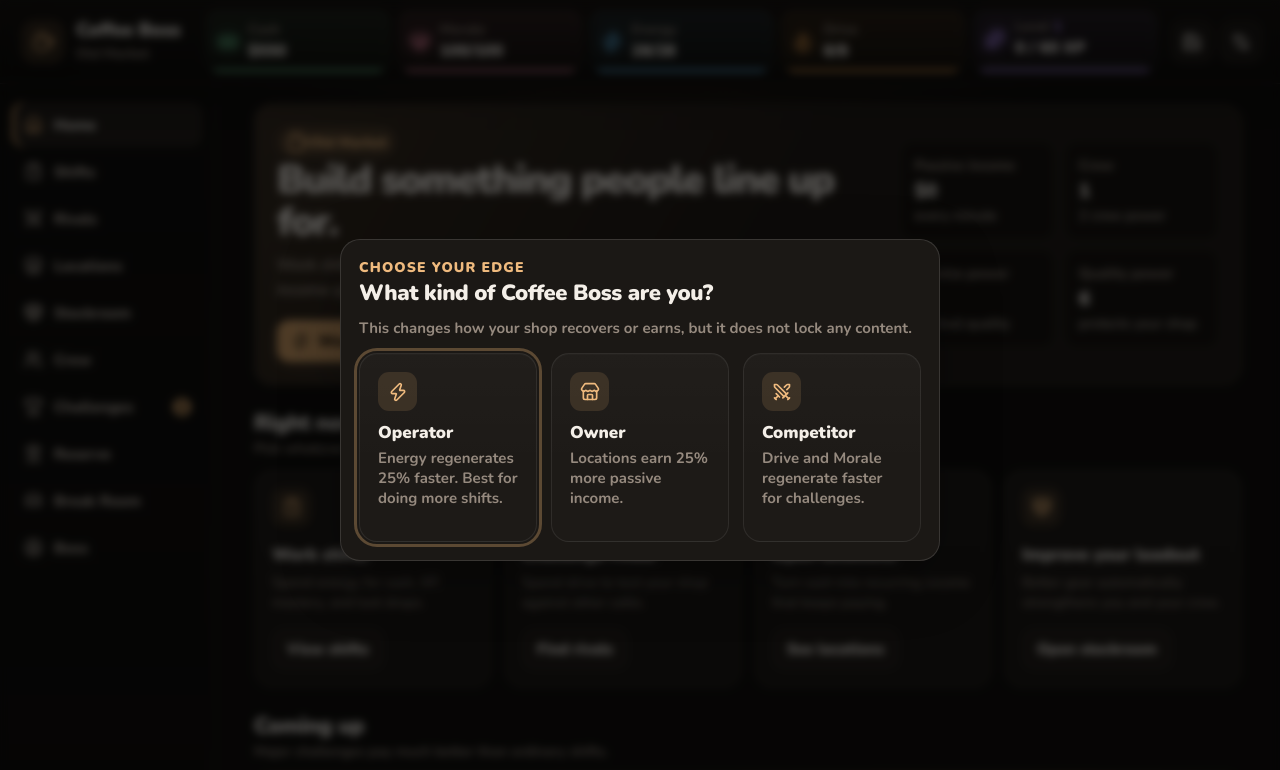
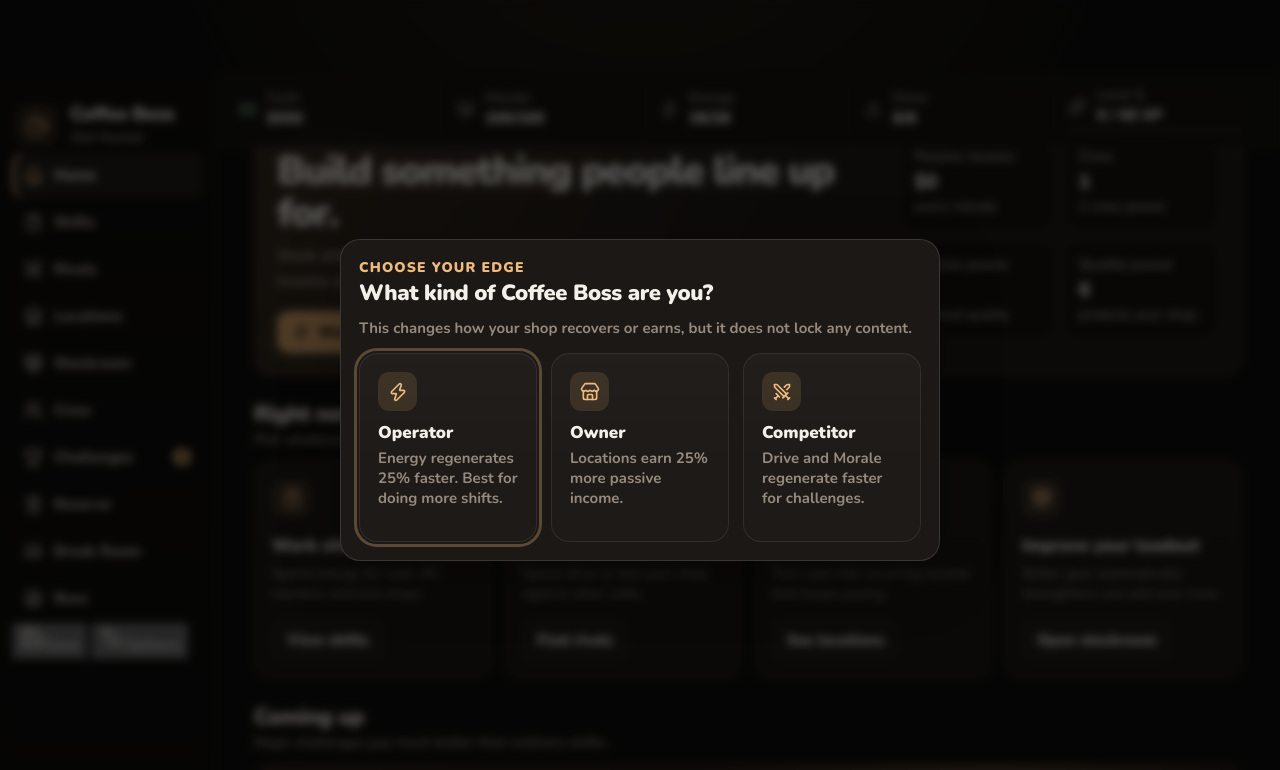
Before and after one commit to myplexscripts/coffeeboss, a plain HTML site: page index.html in a window 1280 px wide. Shown: the top 770 px of the page. Drawn offline with nearby package versions, Linux system fonts and the light colour scheme.

Commit message:
Rebuild layout as game rail and playfield

```diff
--- a/index.html
+++ b/index.html
@@ -3,41 +3,25 @@
 <head>
   <meta charset="utf-8" />
   <meta name="viewport" content="width=device-width,initial-scale=1,viewport-fit=cover" />
-  <meta name="theme-color" content="#141210" />
+  <meta name="theme-color" content="#11100e" />
   <title>Coffee Boss</title>
   <link rel="preconnect" href="https://fonts.googleapis.com">
   <link rel="preconnect" href="https://fonts.gstatic.com" crossorigin>
   <link href="https://fonts.googleapis.com/css2?family=Nunito:wght@500;600;700;800;900&display=swap" rel="stylesheet">
   <script src="https://unpkg.com/lucide@0.468.0/dist/umd/lucide.min.js"></script>
-  <link rel="stylesheet" href="styles.css" />
-  <link rel="stylesheet" href="game-feel.css" />
+  <link rel="stylesheet" href="styles.css?v=3" />
+  <link rel="stylesheet" href="game-feel.css?v=3" />
 </head>
 <body>
   <div class="app-shell">
-    <header class="topbar game-hud" aria-label="Coffee Boss HUD">
-      <div class="hud-brand">
-        <button class="brand" data-nav="home" aria-label="Coffee Boss home">
+    <div class="body-grid game-layout">
+      <aside class="sidebar game-rail" aria-label="Coffee Boss navigation">
+        <button class="brand rail-brand" data-nav="home" aria-label="Coffee Boss home">
           <span class="brand-mark"><i data-lucide="coffee"></i></span>
           <span><strong>Coffee Boss</strong><small id="districtLabel">Old Market</small></span>
         </button>
-      </div>
 
-      <section class="status-strip hud-resources" aria-label="Player resources">
-        <div class="status-item cash" id="cashHud"><i data-lucide="banknote"></i><span><small>Cash</small><strong id="cashStat">$0</strong></span></div>
-        <div class="status-item morale" id="moraleHud"><i data-lucide="heart-pulse"></i><span><small>Morale</small><strong id="moraleStat">0/0</strong></span></div>
-        <div class="status-item energy" id="energyHud"><i data-lucide="zap"></i><span><small>Energy</small><strong id="energyStat">0/0</strong></span></div>
-        <div class="status-item drive" id="driveHud"><i data-lucide="flame"></i><span><small>Drive</small><strong id="driveStat">0/0</strong></span></div>
-        <div class="status-item xp-status" id="xpHud"><i data-lucide="sparkles"></i><span><small>Level <b id="levelStat">1</b></small><strong id="xpStat">0 / 0 XP</strong></span><div class="mini-progress"><span id="xpBar"></span></div></div>
-      </section>
-
-      <div class="hud-actions">
-        <button class="icon-button" id="saveButton" title="Save game"><i data-lucide="save"></i></button>
-        <button class="icon-button" id="settingsButton" title="Game options"><i data-lucide="settings-2"></i></button>
-      </div>
-    </header>
-
-    <div class="body-grid">
-      <nav class="sidebar" aria-label="Main navigation">
+        <nav class="rail-nav" aria-label="Main navigation">
           <button class="nav-item active" data-nav="home"><i data-lucide="house"></i><span>Home</span></button>
           <button class="nav-item" data-nav="shifts"><i data-lucide="clipboard-list"></i><span>Shifts</span><b class="nav-badge" id="shiftBadge"></b></button>
           <button class="nav-item" data-nav="rivals"><i data-lucide="swords"></i><span>Rivals</span></button>
@@ -50,7 +34,23 @@
           <button class="nav-item" data-nav="profile"><i data-lucide="circle-user-round"></i><span>Boss</span><b class="nav-badge" id="skillBadge"></b></button>
         </nav>
 
+        <div class="rail-actions">
+          <button class="rail-action" id="saveButton" title="Save game"><i data-lucide="save"></i><span>Save</span></button>
+          <button class="rail-action" id="settingsButton" title="Game options"><i data-lucide="settings-2"></i><span>Options</span></button>
+        </div>
+      </aside>
+
+      <section class="playfield">
+        <section class="status-strip game-hud" aria-label="Player resources">
+          <div class="status-item cash" id="cashHud"><i data-lucide="banknote"></i><span><small>Cash</small><strong id="cashStat">$0</strong></span></div>
+          <div class="status-item morale" id="moraleHud"><i data-lucide="heart-pulse"></i><span><small>Morale</small><strong id="moraleStat">0/0</strong></span></div>
+          <div class="status-item energy" id="energyHud"><i data-lucide="zap"></i><span><small>Energy</small><strong id="energyStat">0/0</strong></span></div>
+          <div class="status-item drive" id="driveHud"><i data-lucide="flame"></i><span><small>Drive</small><strong id="driveStat">0/0</strong></span></div>
+          <div class="status-item xp-status" id="xpHud"><i data-lucide="sparkles"></i><span><small>Level <b id="levelStat">1</b></small><strong id="xpStat">0 / 0 XP</strong></span><div class="mini-progress"><span id="xpBar"></span></div></div>
+        </section>
+
         <main id="main" class="main-content" tabindex="-1"></main>
+      </section>
     </div>
 
     <nav class="mobile-nav" aria-label="Mobile navigation">
@@ -63,16 +63,13 @@
   </div>
 
   <div id="toastRegion" class="toast-region" aria-live="polite"></div>
+  <dialog id="modal" class="modal"><div id="modalContent"></div></dialog>
 
-  <dialog id="modal" class="modal">
-    <div id="modalContent"></div>
-  </dialog>
-
-  <script src="data.js"></script>
-  <script src="engine.js"></script>
-  <script src="ui-main.js"></script>
-  <script src="ui-business.js"></script>
-  <script src="ui-actions.js"></script>
-  <script src="app.js"></script>
+  <script src="data.js?v=3"></script>
+  <script src="engine.js?v=3"></script>
+  <script src="ui-main.js?v=3"></script>
+  <script src="ui-business.js?v=3"></script>
+  <script src="ui-actions.js?v=3"></script>
+  <script src="app.js?v=3"></script>
 </body>
 </html>
```
Lines whose indentation alone changed are shown as unchanged.
